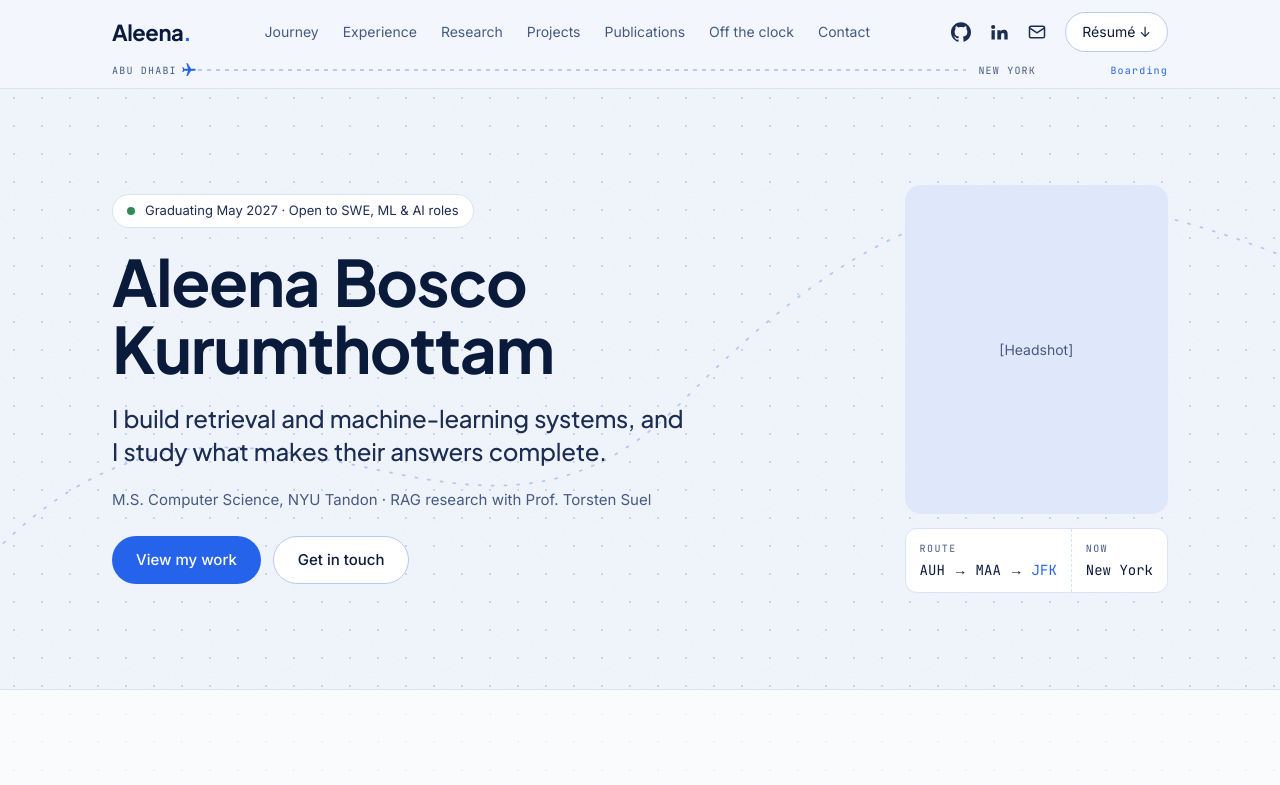
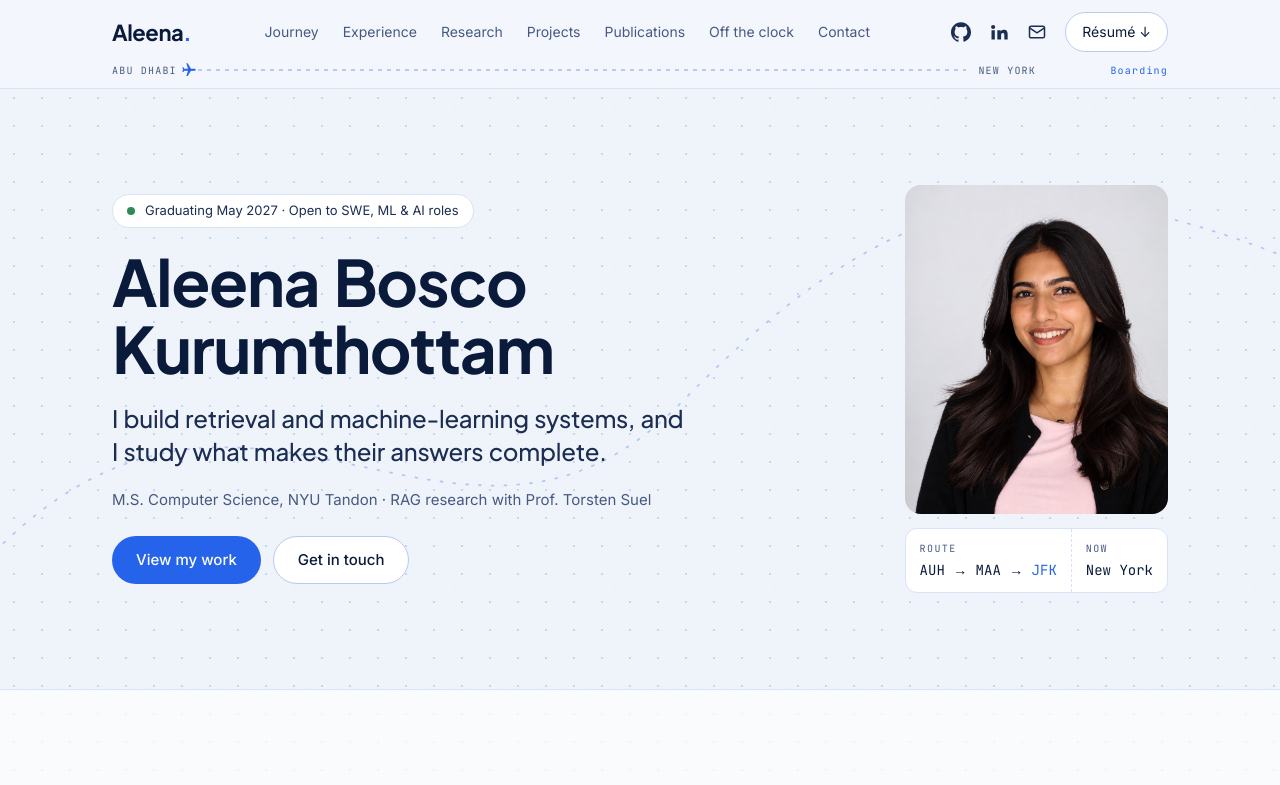
Before and after one commit to AleenaBoscoK/Personal_Website, a Next.js app: page / in a window 1280 px wide. Shown: the top 785 px of the page. Built offline with nearby package versions, Linux system fonts and the light colour scheme.

Commit message:
Add headshot

```diff
--- a/components/Hero.tsx
+++ b/components/Hero.tsx
@@ -1,3 +1,4 @@
+import Image from "next/image";
 import { profile } from "@/content/site";
 
 export default function Hero() {
@@ -55,9 +56,16 @@ export default function Hero() {
 
         {/* On phones: a small headshot beside the ticket. From tablet up: big headshot with the ticket below. */}
         <div className="flex w-full items-center gap-4 sm:max-w-[320px] sm:flex-[1_1_260px] sm:flex-col sm:items-stretch sm:gap-3.5">
-          {/* Swap this box for: <Image src="/headshot.jpg" ... /> once you have the photo */}
-          <div className="flex aspect-[4/5] w-24 shrink-0 items-center justify-center rounded-2xl bg-mist text-xs text-muted sm:w-auto sm:text-sm">
-            [Headshot]
+          {/* Headshot: the file lives at public/headshot.jpg */}
+          <div className="relative aspect-[4/5] w-24 shrink-0 overflow-hidden rounded-2xl bg-mist sm:w-auto">
+            <Image
+              src="/headshot.jpg"
+              alt={`${profile.firstName} ${profile.lastName}`}
+              fill
+              priority
+              sizes="(min-width: 640px) 320px, 96px"
+              className="object-cover"
+            />
           </div>
 
           {/* Ticket stub */}
```
Also changed, not shown: public/headshot.jpg (added).
